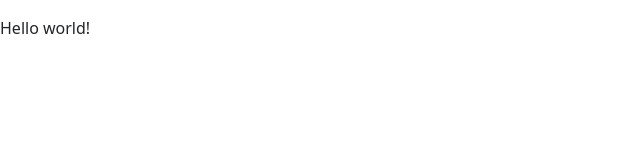
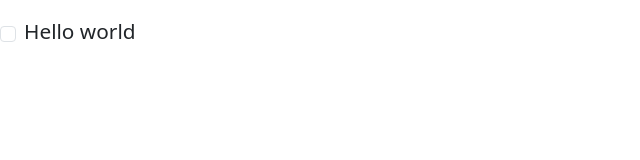
Before and after one commit to VivekP97/Todo-App, a React (Create React App) app: page / in a window 1280 px wide. Shown: the top 160 px of the page, without its empty margins (0-640 px from the left). Built offline with nearby package versions, Linux system fonts and the light colour scheme.

Commit message:
create ListItem component

```diff
--- a/public/index.html
+++ b/public/index.html
@@ -3,7 +3,7 @@
 <head>
   <meta charset="UTF-8">
   <meta name="viewport" content="width=device-width, initial-scale=1.0">
-  <title>Tic-Tac-Toe</title>
+  <title>Todo App</title>
 </head>
 <body>
   <div id="root"></div>
--- a/src/App.js
+++ b/src/App.js
@@ -1,10 +1,12 @@
+import ListItem from "./components/ListItem";
+
 export default function App() {
 
   return (
     <>
       {/* Container for all the page content */}
       <div className="mt-3">
-        <p>Hello world!</p>
+        <ListItem itemInfo={{title: 'Hello world', lastModifiedTime: new Date(), isChecked: false}}></ListItem>
       </div>
     </>
   );
--- /dev/null
+++ b/src/components/ListItem.js
@@ -0,0 +1,14 @@
+import { useState } from "react";
+import "../styles/main.css";
+
+export default function ListItem({ itemInfo }) {
+  return (
+    <>
+      <div className="d-flex align-items-center">
+        <input type="checkbox" id="list-item-checkbox" class="form-check-input me-2" />
+        <label className="list-item" htmlFor="list-item-checkbox">{itemInfo.title}</label>
+      </div>
+    </>
+  );
+
+}
--- a/src/styles/main.css
+++ b/src/styles/main.css
@@ -1,14 +1,16 @@
-/* Style for individual squares on the board */
-.square {
-    height: 50px;
-    width: 50px;
-    border: 1px solid black;
-    background-color: white;
-    cursor: pointer;
-    font-weight: bold;
-    font-size: 24px;
+body {
+    font-family: Arial, Helvetica, sans-serif;
 }
 
-#status-message {
-    font-size: 1.2rem;
+/* Style for check list items */
+.list-item {
+    font-size: 1.3rem;
 }
+
+#list-item-checked {
+    font-size: 14px;
+}
+
+#list-item-checkbox:checked {
+    background-color: #00b200;
+}
```
Also changed, not shown: 1 other file (tests, documents, lock files or other folders).
